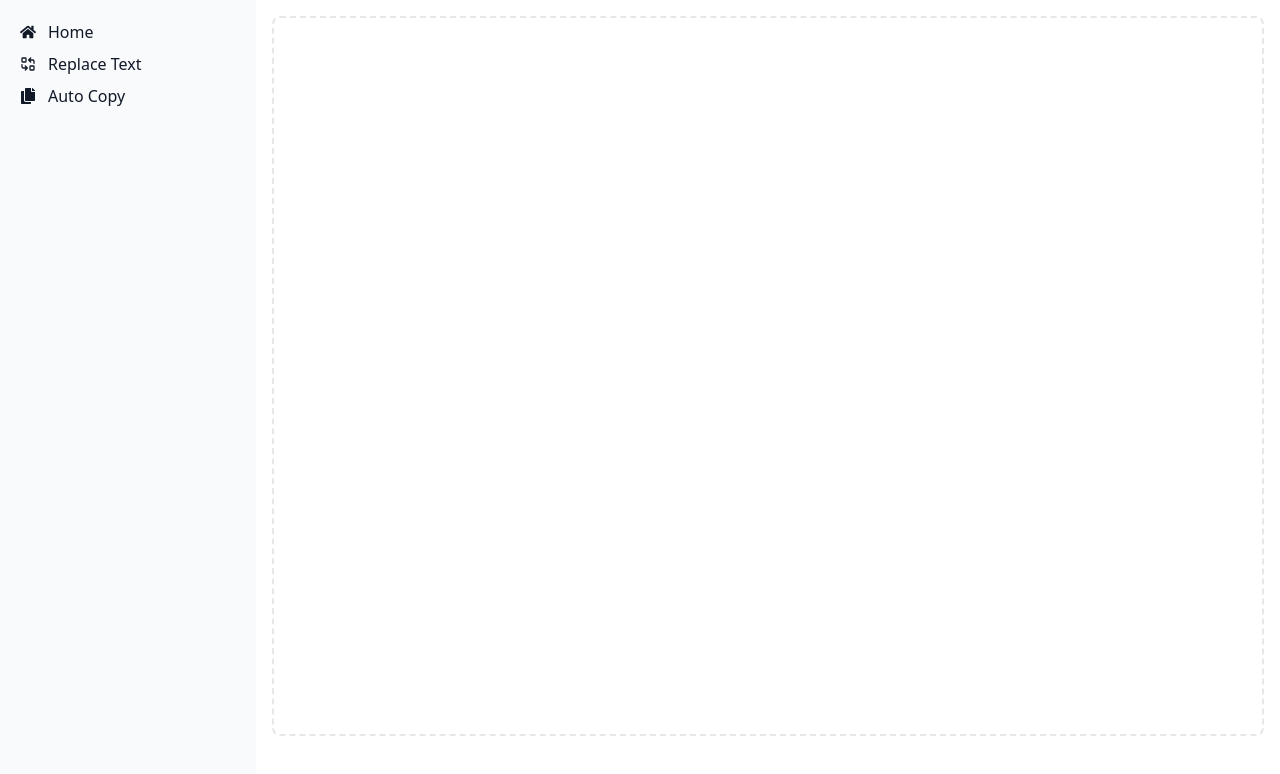
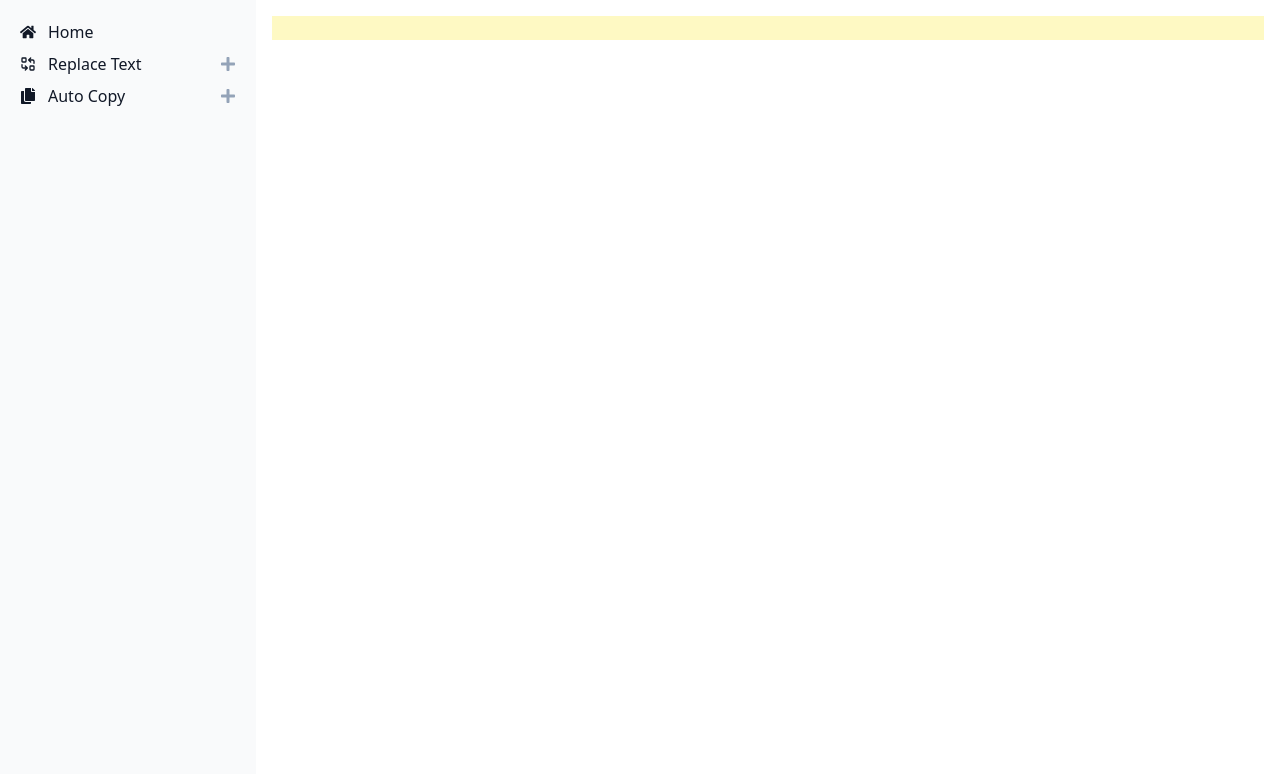
Before and after one commit to andz89/extensions, a React (Create React App) app: page / in a window 1280 px wide. Shown: the top 774 px of the page. Built offline with nearby package versions, Linux system fonts and the light colour scheme.

Commit message:
add style

```diff
--- a/src/App.js
+++ b/src/App.js
@@ -1,8 +1,8 @@
 import { BrowserRouter as Router, Routes, Route } from "react-router-dom";
 import Main from "./components/Main";
 import Home from "./components/Home";
-import ReplaceText from "./components/tools/ReplaceText";
-import AutoCopy from "./components/tools/AutoCopy";
+import ReplaceText from "./components/create-tool/ReplaceText";
+import AutoCopy from "./components/create-tool/AutoCopy";
 
 import { ToastContainer } from "react-toastify";
 import "react-toastify/dist/ReactToastify.css";
--- a/src/components/Home.js
+++ b/src/components/Home.js
@@ -2,9 +2,9 @@ import React, { useEffect, useState } from "react";
 import { useSelector, useDispatch } from "react-redux";
 import { toast } from "react-toastify";
 import { removeTool } from "../features/tools/toolsSlice";
-import ReplaceText from "./mini_tool/ReplaceText";
-import AutoCopy from "./mini_tool/AutoCopy";
-import EditTool from "./tools/EditTool";
+import ReplaceText from "./view-tool/ReplaceText";
+import AutoCopy from "./view-tool/AutoCopy";
+import EditTool from "./create-tool/EditTool";
 function Home() {
   const [showEditToolForm, setShowEditToolForm] = useState(false);
   const [tool_data, setTool_data] = useState("");
@@ -85,7 +85,7 @@ function Home() {
     return text;
   };
   const extensions_tools = tools.map((tool) => (
-    <div key={tool._id}>
+    <div key={tool._id} className="w-full sm:w-[200px] ">
       {tool.tool_name === "replaceText" && (
         <ReplaceText
           onDelete={onDelete}
@@ -114,7 +114,7 @@ function Home() {
           setShowEditToolForm={setShowEditToolForm}
         />
       )}
-      <div className="flex gap-4 flex-wrap justify-start">
+      <div className="flex gap-4 flex-wrap bg-yellow-100 p-3    w-full   justify-center sm:justify-start">
         {extensions_tools}
       </div>
     </>
--- a/src/components/Main.js
+++ b/src/components/Main.js
@@ -7,8 +7,8 @@ const Main = () => {
   return (
     <>
       <SideBar />
-      <div className=" p-4 sm:ml-64 ">
-        <div className=" p-4 border-2 border-gray-200 border-dashed rounded-lg   dark:border-gray-700 h-[90vh]">
+      <div className=" p-2 sm:ml-64   ">
+        <div className=" p-2    ">
           <Outlet />
         </div>
       </div>
--- a/src/components/SideBar.js
+++ b/src/components/SideBar.js
@@ -1,6 +1,7 @@
 import React from "react";
 import { Link } from "react-router-dom";
-import { FaHome, FaCopy } from "react-icons/fa";
+import { FaHome, FaCopy, FaPlus } from "react-icons/fa";
+
 import { TbReplace } from "react-icons/tb";
 
 const SideBar = () => {
@@ -53,6 +54,7 @@ const SideBar = () => {
                 <span className="flex-1 ml-3 whitespace-nowrap">
                   Replace Text
                 </span>
+                <FaPlus className="text-slate-400" />
               </Link>
             </li>
             <li>
@@ -62,6 +64,7 @@ const SideBar = () => {
               >
                 <FaCopy />
                 <span className="flex-1 ml-3 whitespace-nowrap">Auto Copy</span>
+                <FaPlus className="text-slate-400" />
               </Link>
             </li>
           </ul>
--- a/src/components/mini_tool/AutoCopy.js
+++ b/src/components/view-tool/AutoCopy.js
@@ -23,7 +23,7 @@ const AutoCopy = ({ tool, onDelete, processText, onEdit, truncateText }) => {
 
       <div
         onClick={() => processText(tool)}
-        className="w-[180px] bg-slate-200  flex flex-col justify-between h-[210px]  p-2  cursor-pointer hover:shadow-lg  "
+        className=" bg-slate-200  flex flex-col justify-between h-[210px]  p-2  cursor-pointer hover:shadow-lg  "
       >
         <div className="flex-col flex">
           <small>
--- a/src/components/mini_tool/ReplaceText.js
+++ b/src/components/view-tool/ReplaceText.js
@@ -23,7 +23,7 @@ const ReplaceText = ({ tool, onDelete, processText, onEdit, truncateText }) => {
 
         <div
           onClick={() => processText(tool)}
-          className="w-[180px] bg-slate-200  h-[210px]  p-2  cursor-pointer hover:shadow-lg  "
+          className=" bg-slate-200  h-[210px]  p-2  cursor-pointer hover:shadow-lg  "
         >
           <div className="flex-col flex">
             <small>
```
Also changed, not shown: src/components/create-tool/AutoCopy.js (renamed from src/components/tools/AutoCopy.js), src/components/create-tool/CreateTool.js (renamed from src/components/tools/CreateTool.js), src/components/create-tool/EditTool.js (renamed from src/components/tools/EditTool.js), src/components/create-tool/ReplaceText.js (renamed from src/components/tools/ReplaceText.js).
